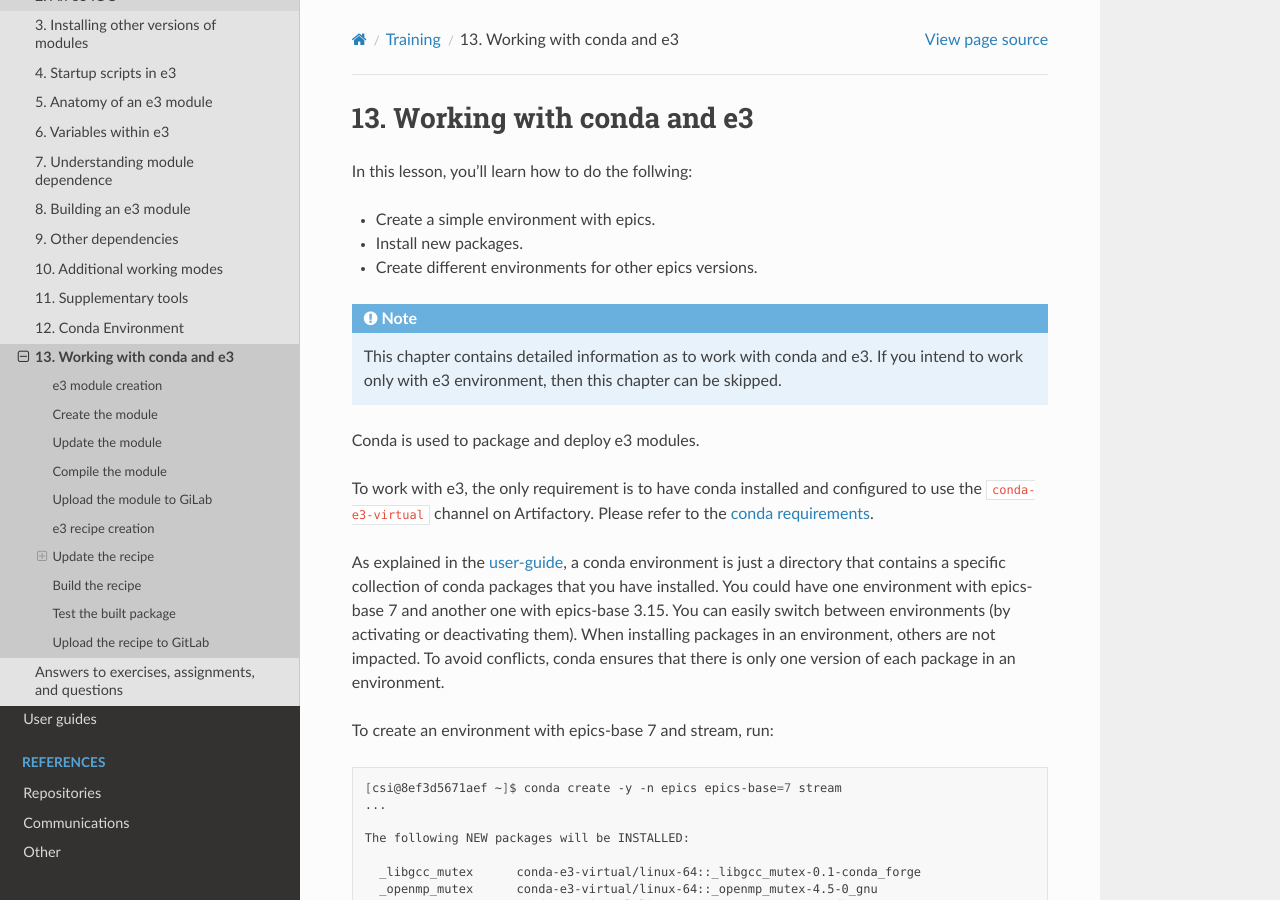
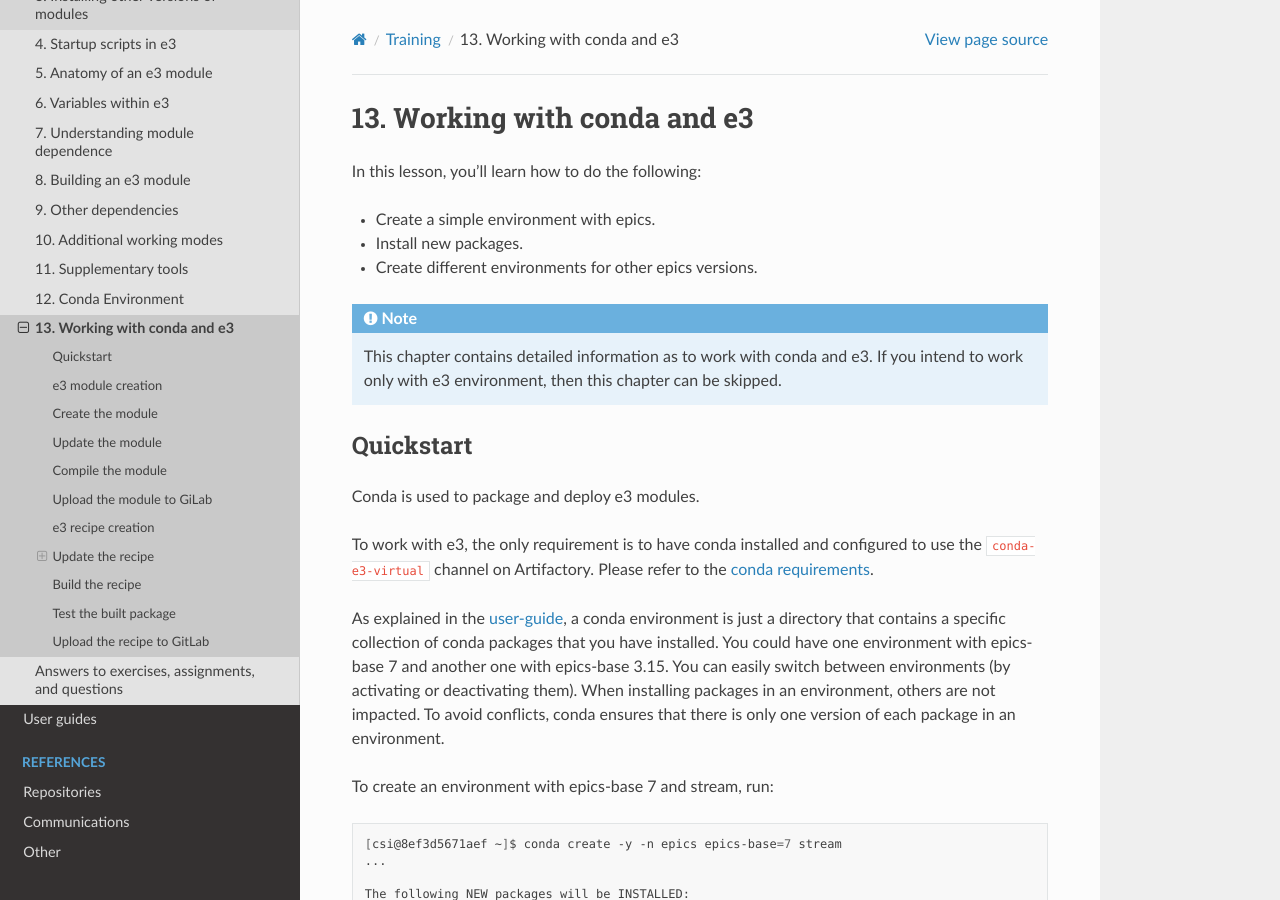
Before and after one commit to ttkorhonen/e3pages, a Sphinx documentation site: the page built from docs/kb/training/workbook/13_working_with_e3_conda.md, in a window 1280 px wide and 900 px high. Built offline with Sphinx 7.4.7 and the Read the Docs theme 2.0.0, drawn with Linux system fonts in a browser that asks for light colours.

Commit message:
Add subtitle and fix some spell wrongs

```diff
--- a/docs/kb/training/workbook/13_working_with_e3_conda.md
+++ b/docs/kb/training/workbook/13_working_with_e3_conda.md
@@ -1,6 +1,6 @@
 # 13. Working with conda and e3
 
-In this lesson, you'll learn how to do the follwing:
+In this lesson, you'll learn how to do the following:
 
 * Create a simple environment with epics.
 * Install new packages.
@@ -10,7 +10,7 @@ In this lesson, you'll learn how to do the follwing:
 This chapter contains detailed information as to work with conda and e3.
 If you intend to work only with e3 environment, then this chapter can be skipped.
 :::
-
+## Quickstart
 Conda is used to package and deploy e3 modules.
 
 To work with e3, the only requirement is to have conda installed and configured
```
Also changed, not shown: docs/kb/training/workbook/12_conda_environment.md (+2 -2 lines).
